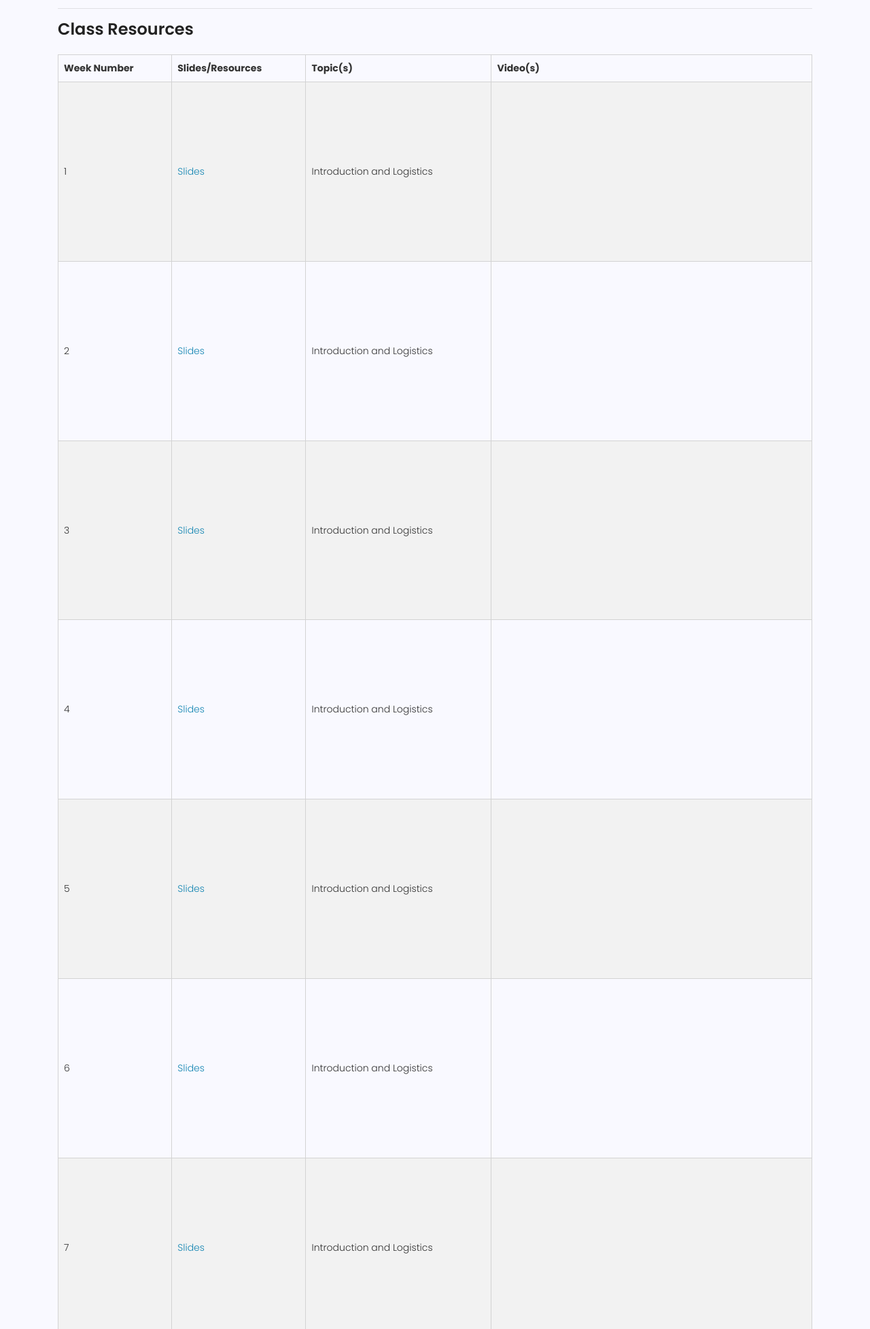
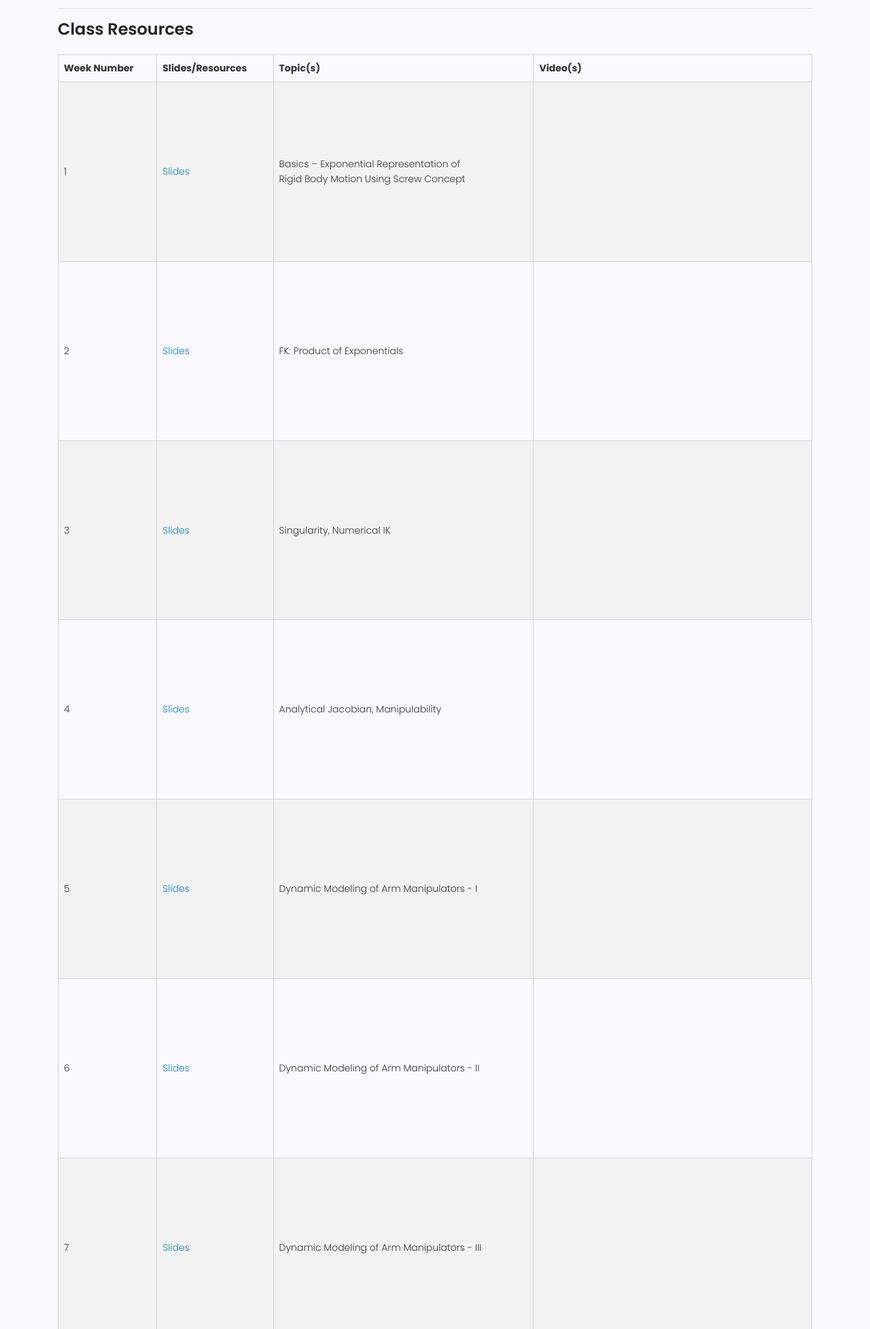
Before and after one commit to wpirbe/wpirbe.github.io, a plain HTML site: page teaching/rbe501/rbe501.html in a window 1280 px wide. Shown: the part 1560-3515 px from the top of the page at 68% size. Drawn offline with nearby package versions, Linux system fonts and the light colour scheme; some packages are replaced by stand-ins of ours; files that its build step writes are made by us from their sources; some icons are missing; files whose address does not match are found by name.

Commit message:
Updated RBE501

```diff
--- a/teaching/rbe501/rbe501.html
+++ b/teaching/rbe501/rbe501.html
@@ -158,70 +158,70 @@
             <tr>
               <td>1</td>
               <td><a href="https://app.box.com/s/j9ltt4m36z3kztlgk578idg6xhcclwwl">Slides</a></td>
-              <td>Introduction and Logistics</td>
+              <td>Basics – Exponential Representation of <br> Rigid Body Motion Using Screw Concept</td>
               <td><iframe height="240" width="320" allowfullscreen frameborder=0 src=""></iframe></td>
             </tr>
 
             <tr>
               <td>2</td>
               <td><a href="https://app.box.com/s/qq7nqzeup28or5pqije3wy3alc6qpif8">Slides</a></td>
-              <td>Introduction and Logistics</td>
+              <td>FK: Product of Exponentials</td>
               <td><iframe height="240" width="320" allowfullscreen frameborder=0 src=""></iframe></td>
             </tr>
 
             <tr>
               <td>3</td>
               <td><a href="https://app.box.com/s/cztwxx0b7cqmpsv0d9wi15dz1216n8tu">Slides</a></td>
-              <td>Introduction and Logistics</td>
+              <td>Singularity, Numerical IK</td>
               <td><iframe height="240" width="320" allowfullscreen frameborder=0 src=""></iframe></td>
             </tr>
 
             <tr>
               <td>4</td>
               <td><a href="https://app.box.com/s/g37c73jjm2uvkm0abuc1u7a5umfrqgdl">Slides</a></td>
-              <td>Introduction and Logistics</td>
+              <td>Analytical Jacobian, Manipulability</td>
               <td><iframe height="240" width="320" allowfullscreen frameborder=0 src=""></iframe></td>
             </tr>
 
             <tr>
               <td>5</td>
               <td><a href="https://app.box.com/s/lk4bo2v9lxg66x08rzjm7eu1soird1r8">Slides</a></td>
-              <td>Introduction and Logistics</td>
+              <td>Dynamic Modeling of Arm Manipulators - I</td>
               <td><iframe height="240" width="320" allowfullscreen frameborder=0 src=""></iframe></td>
             </tr>
 
             <tr>
               <td>6</td>
               <td><a href="https://app.box.com/s/z9q7ljyn4r1vye2fplw1iehrn9s8gjl2">Slides</a></td>
-              <td>Introduction and Logistics</td>
+              <td>Dynamic Modeling of Arm Manipulators - II</td>
               <td><iframe height="240" width="320" allowfullscreen frameborder=0 src=""></iframe></td>
             </tr>
 
             <tr>
               <td>7</td>
               <td><a href="https://app.box.com/s/za9gldqm7e05evhywcym43ldx0sxy2m9">Slides</a></td>
-              <td>Introduction and Logistics</td>
+              <td>Dynamic Modeling of Arm Manipulators - III</td>
               <td><iframe height="240" width="320" allowfullscreen frameborder=0 src=""></iframe></td>
             </tr>
 
             <tr>
               <td>8</td>
               <td><a href="https://app.box.com/s/umrl1r1ufymg6s91v0pppfz6n015ns3d">Slides</a></td>
-              <td>Introduction and Logistics</td>
+              <td>Mobile Robots</td>
               <td><iframe height="240" width="320" allowfullscreen frameborder=0 src=""></iframe></td>
             </tr>
 
             <tr>
               <td>9</td>
               <td><a href="https://app.box.com/s/rwj3b0opon4csuihjo1c37ztap4jt2ut">Slides</a></td>
-              <td>Introduction and Logistics</td>
+              <td>Trajectory Generation</td>
               <td><iframe height="240" width="320" allowfullscreen frameborder=0 src=""></iframe></td>
             </tr>
 
             <tr>
               <td>10</td>
               <td><a href="https://app.box.com/s/8b9g3ueeqgydpj4f3w1fygm0x0zytx8z">Slides</a></td>
-              <td>Introduction and Logistics</td>
+              <td>Intro to Control of Arm Manipulators</td>
               <td><iframe height="240" width="320" allowfullscreen frameborder=0 src=""></iframe></td>
             </tr>
 
```
